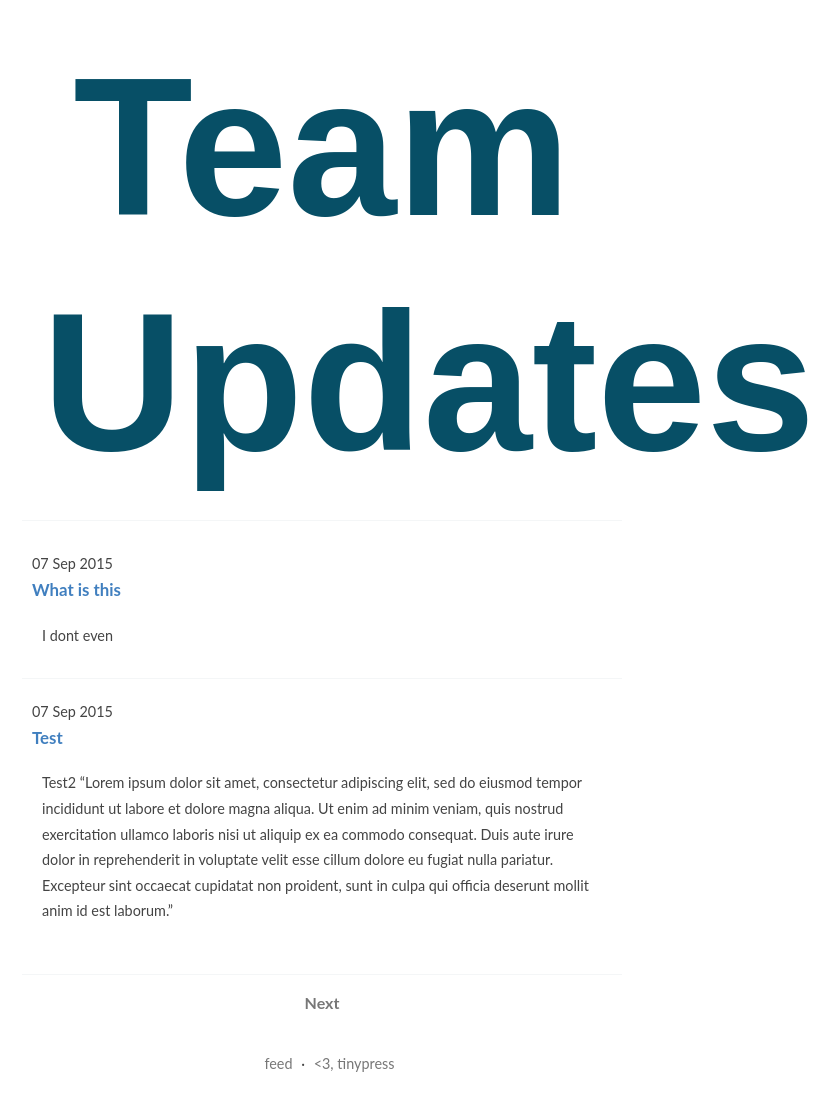
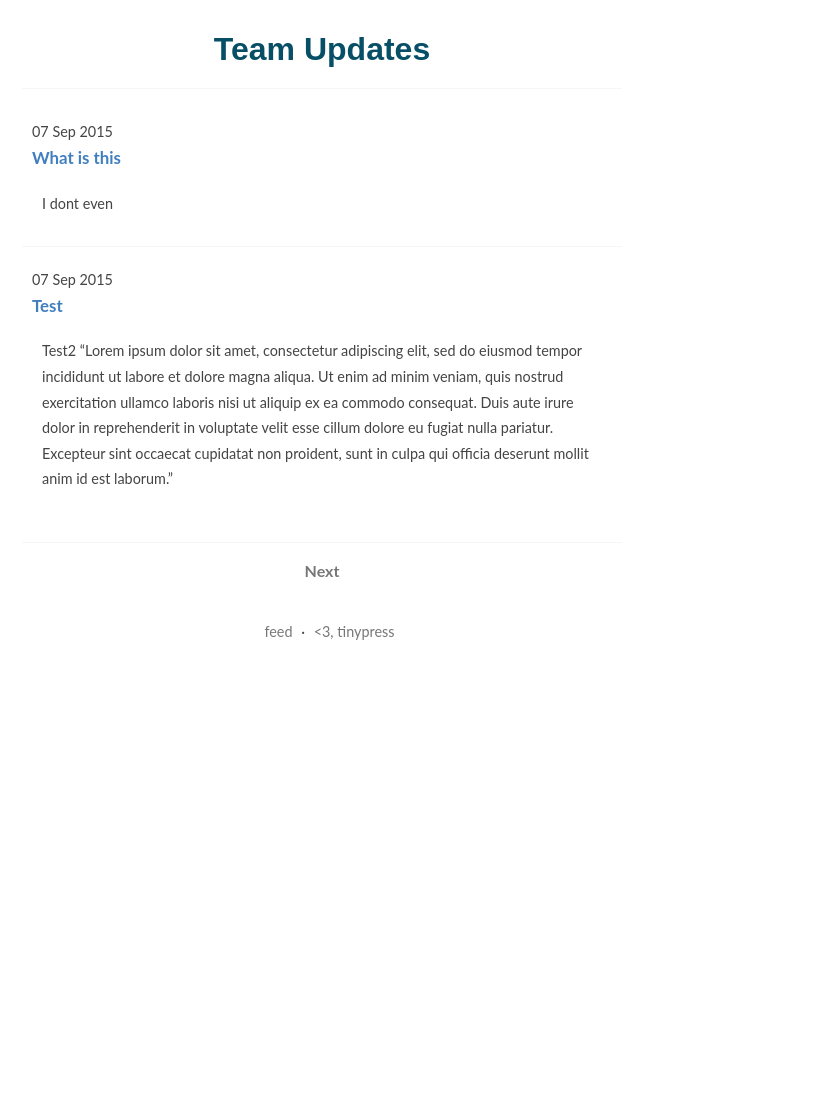
Before and after one commit to spretto/spretto.github.io, a Jekyll site: the page built from index.html, in a window 1280 px wide. Shown: the whole page, without its empty margins (318-1157 px from the left). Built offline with Jekyll 4.4.1, drawn with Linux system fonts in a browser that asks for light colours; the list of posts is cut into pages by our own code; after the commit the page ends 900 px from its top, so only the background shows below that.

Commit message:
Update style.css

```diff
--- a/assets/css/style.css
+++ b/assets/css/style.css
@@ -38,7 +38,7 @@ nav a{
 }
 header{
     font-family: 'Montserrat', sans-serif;
-    font-size: 98px;
+    font-weight: 700;
     color: #074f66;
     margin: 10px 0;
     padding: 20px;
```
